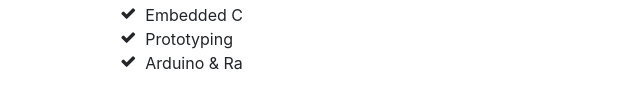
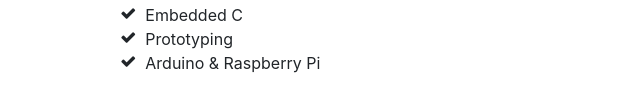
Before and after one commit to vidhurb/vidhurb.github.io, a website with bundled scripts: page index.html in a window 1280 px wide. Shown: the part 2108-2220 px from the top of the page, 209-849 px from the left. Built offline with nearby package versions, Linux system fonts and the light colour scheme; a web font is replaced by a local one.

Commit message:
skills- Raspberry typo correct

```diff
--- a/index.html
+++ b/index.html
@@ -184,7 +184,7 @@
               Prototyping</li>
               <li>
               <i class="fa-li fa fa-check"></i>
-              Arduino &amp; Ra</li>
+              Arduino &amp; Raspberry Pi</li>
             <li>
           </ul>
         </div>
```
